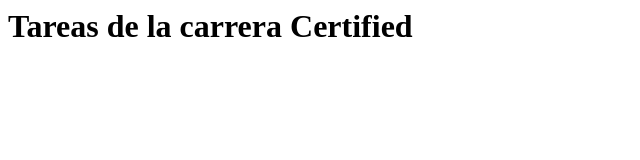
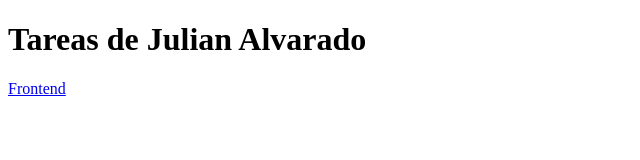
Before and after one commit to julian2308/julian2308.github.io, a plain HTML site: page index.html in a window 1280 px wide. Shown: the whole page, without its empty margins (0-640 px from the left). Drawn offline with Linux system fonts and the light colour scheme.

Commit message:
Correccion 2

```diff
--- a/index.html
+++ b/index.html
@@ -1 +1,13 @@
-<h1>Tareas de la carrera Certified</h1>
+<!DOCTYPE html>
+<html lang="en">
+<head>
+    <meta charset="UTF-8">
+    <meta http-equiv="X-UA-Compatible" content="IE=edge">
+    <meta name="viewport" content="width=device-width, initial-scale=1.0">
+    <title>Document</title>
+</head>
+<body>
+    <h1>Tareas de Julian Alvarado</h1>
+    <a href="Frontend/">Frontend</a>
+</body>
+</html>
```
Also changed, not shown: Frontend/index.html (+1 -0 lines).
